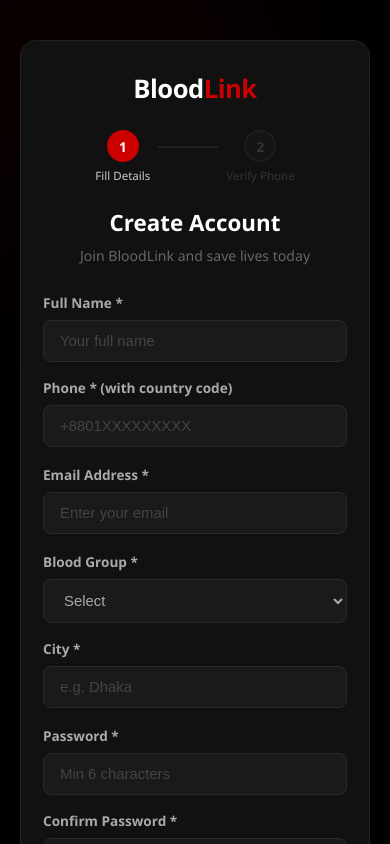
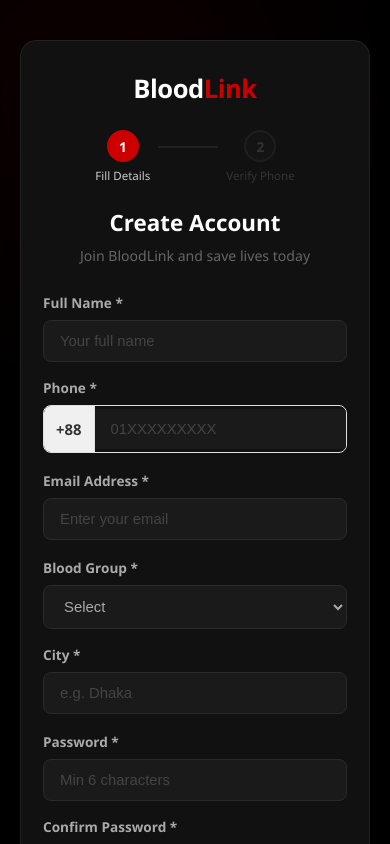
Before and after one commit to smfahim/bloodlink_project, a React (Vite) app in the folder client/: page /register in a window 390 px wide. Shown: the top 844 px of the page. Built offline with nearby package versions, Linux system fonts and the light colour scheme.

Commit message:
Fix phone prefix auto +88 and redirect after register

```diff
--- a/client/src/pages/Register.jsx
+++ b/client/src/pages/Register.jsx
@@ -27,7 +27,7 @@
     confirmPassword: "",
     bloodGroup:      "",
     city:            "",
-    phone:           "",
+    phone:           "+88",
     isDonor:         false,
   });
 
@@ -142,7 +142,7 @@
       });
 
       localStorage.setItem("bloodlinkUser", JSON.stringify(data));
-      navigate("/dashboard");
+      window.location.href = "/dashboard";
 
     } catch (err) {
       if (err.code === "auth/invalid-verification-code") {
@@ -201,15 +201,23 @@
                     onChange={handleChange}
                   />
                 </div>
-                <div className="form-group">
-                  <label className="form-label">Phone * (with country code)</label>
-                  <input
-                    type="text" name="phone"
-                    className="form-input"
-                    placeholder="+8801XXXXXXXXX"
-                    value={formData.phone}
-                    onChange={handleChange}
-                  />
+                  <div className="form-group">
+                  <label className="form-label">Phone * </label>
+                  <div className="phone-input-wrapper">
+                    <span className="phone-prefix">+88</span>
+                    <input
+                      type="text"
+                      name="phone"
+                      className="form-input phone-input-field"
+                      placeholder="01XXXXXXXXX"
+                      value={formData.phone.replace("+88", "")}
+                      onChange={(e) => {
+                        const num = e.target.value.replace(/\D/g, "");
+                        setFormData({ ...formData, phone: "+88" + num });
+                      }}
+                      maxLength={11}
+                    />
+                  </div>
                 </div>
               </div>
 
--- a/client/src/styles/main.css
+++ b/client/src/styles/main.css
@@ -3065,3 +3065,40 @@
 .otp-resend-btn:hover {
   background-color: rgba(204, 0, 0, 0.1);
 }
+
+/* ─── PHONE INPUT ────────────────────────────────────────────── */
+.phone-input-wrapper {
+  display: flex;
+  align-items: center;
+  border: 1.5px solid #e0e0e0;
+  border-radius: 8px;
+  overflow: hidden;
+  transition: border-color 0.2s;
+}
+
+.phone-input-wrapper:focus-within {
+  border-color: #cc0000;
+}
+
+.phone-prefix {
+  background-color: #f0f0f0;
+  color: #333333;
+  padding: 13px 12px;
+  font-size: 0.93rem;
+  font-weight: 600;
+  border-right: 1.5px solid #e0e0e0;
+  white-space: nowrap;
+  flex-shrink: 0;
+}
+
+.phone-input-field {
+  border: none !important;
+  border-radius: 0 !important;
+  flex: 1;
+  outline: none !important;
+  box-shadow: none !important;
+}
+
+.phone-input-field:focus {
+  border-color: transparent !important;
+}
```
Also changed, not shown: client/src/context/AuthContext.jsx (+5 -5 lines).
